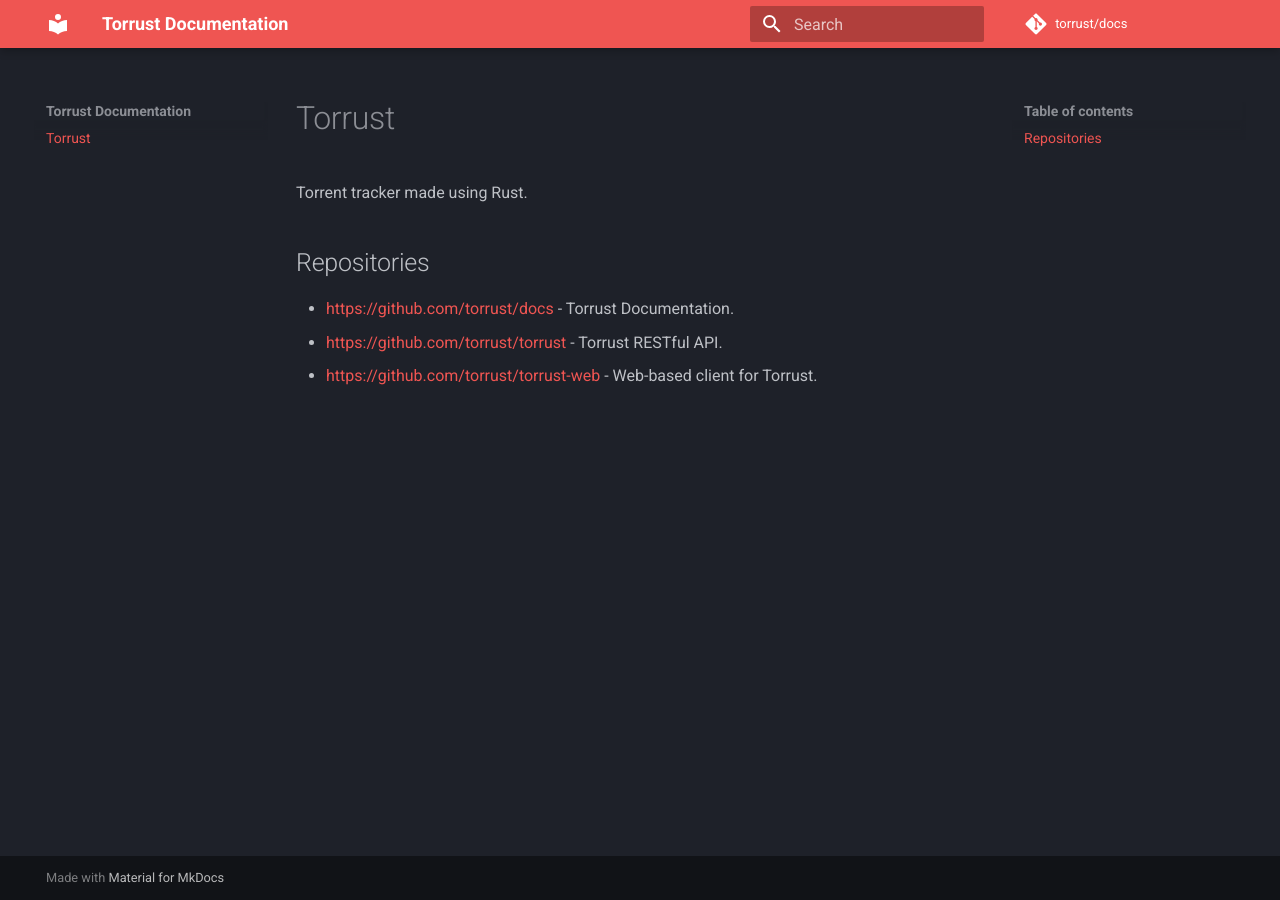
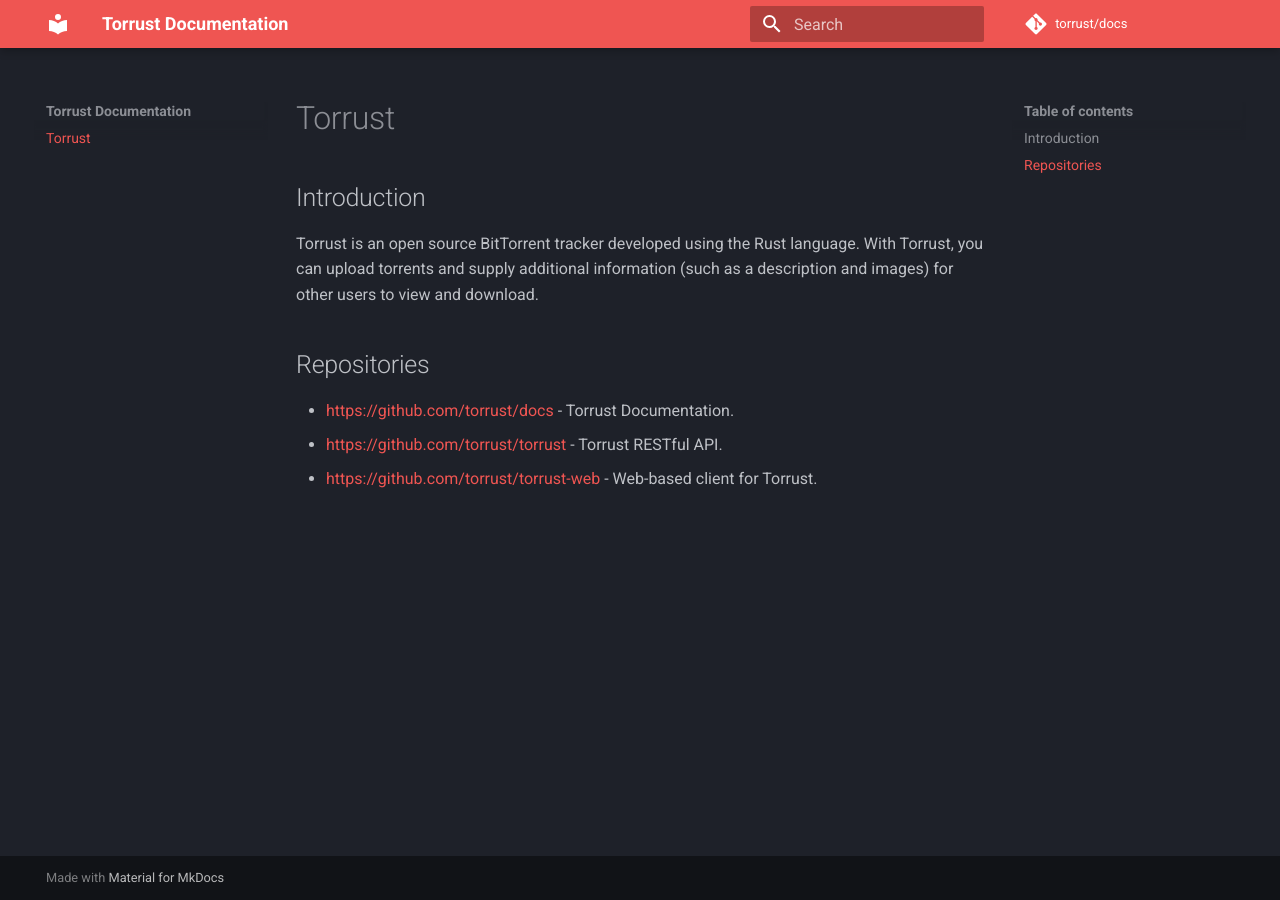
Before and after one commit to torrust/torrust-documentation, an MkDocs documentation site: the page built from docs/index.md, in a window 1280 px wide. Built offline with MkDocs 1.6.1 and Material for MkDocs 9.7.7, drawn with Linux system fonts in a browser that asks for light colours; comment, search, counter and statistics services are not loaded.

Commit message:
added an introduction

```diff
--- a/docs/index.md
+++ b/docs/index.md
@@ -1,9 +1,10 @@
 # Torrust
 
-Torrent tracker made using Rust.
+## Introduction
+Torrust is an open source BitTorrent tracker developed using the Rust language.
+With Torrust, you can upload torrents and supply additional information (such as a description and images) for other users to view and download.
 
 ## Repositories
-
 * <a href="https://github.com/torrust/docs">https://github.com/torrust/docs</a> - Torrust Documentation.
 * <a href="https://github.com/torrust/torrust">https://github.com/torrust/torrust</a> - Torrust RESTful API.
 * <a href="https://github.com/torrust/torrust-web">https://github.com/torrust/torrust-web</a> - Web-based client for Torrust.
```
